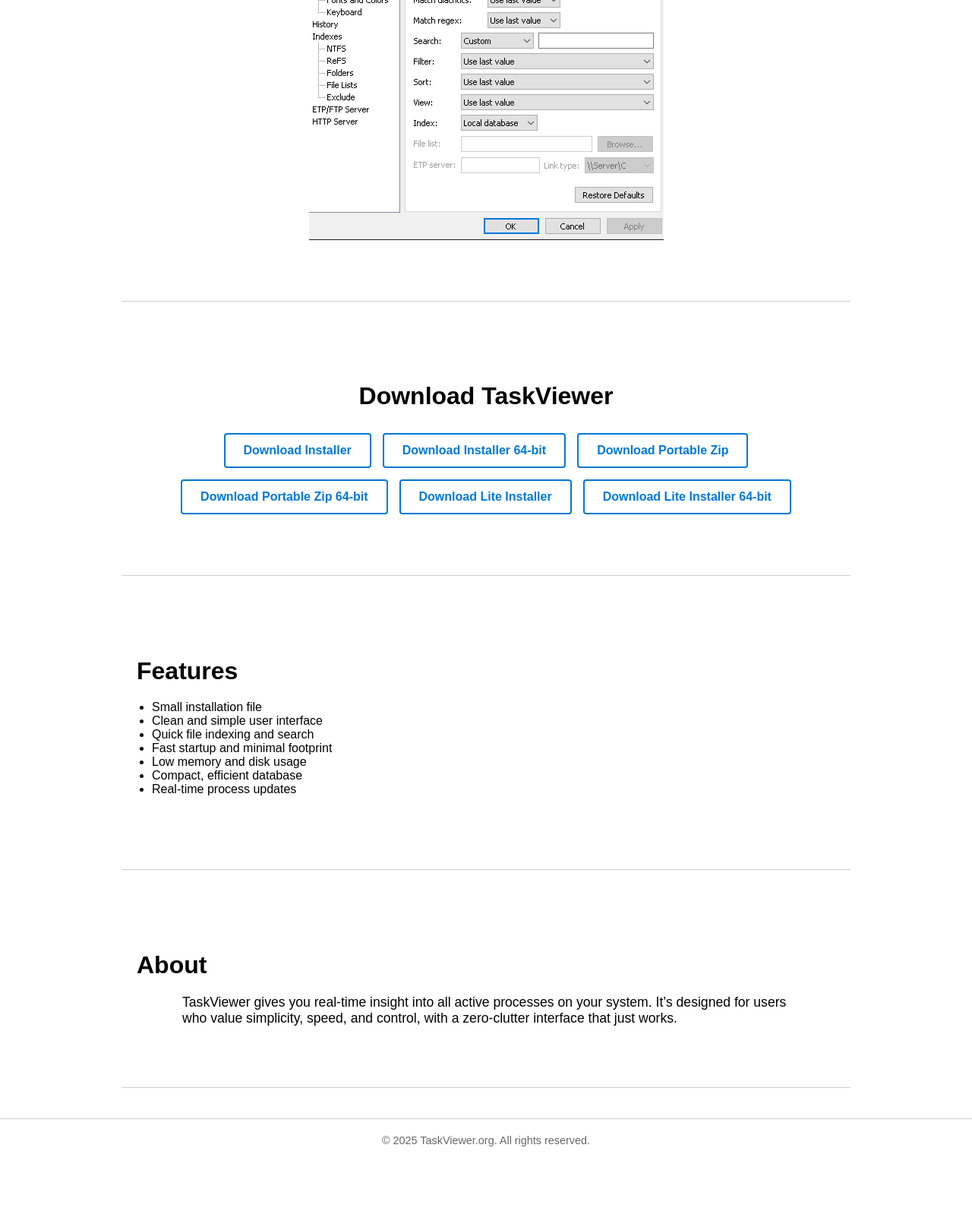
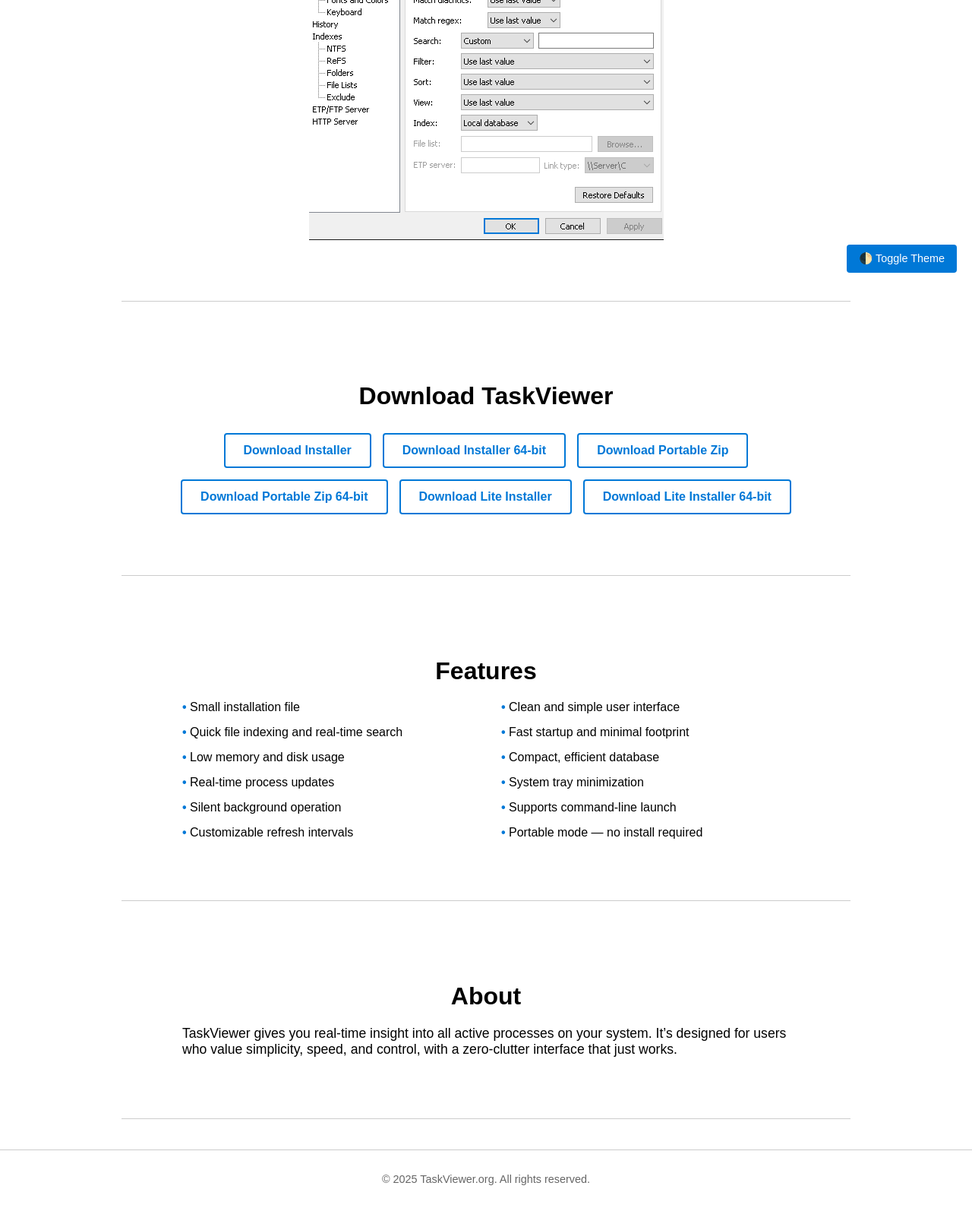
Before and after one commit to vqbondiscord/vqbongithub2.github.io, a plain HTML site: page index.html in a window 1280 px wide. Shown: the part 421-2011 px from the top of the page at 76% size. Before the commit the page ends 1950 px from the top, so only its background shows below. Drawn offline with Linux system fonts and the light colour scheme.

Commit message:
Update index.html

```diff
--- a/index.html
+++ b/index.html
@@ -6,14 +6,67 @@
   <meta name="viewport" content="width=device-width, initial-scale=1.0"/>
   <link rel="stylesheet" href="style.css" />
   <style>
+    :root {
+      --bg: #ffffff;
+      --text: #000000;
+      --accent: #0078d7;
+      --border: #ccc;
+    }
+
+    body.dark {
+      --bg: #121212;
+      --text: #f0f0f0;
+      --accent: #66b2ff;
+      --border: #333;
+    }
+
+    body {
+      background-color: var(--bg);
+      color: var(--text);
+      margin: 0;
+      font-family: sans-serif;
+    }
+
+    header {
+      border-bottom: 1px solid var(--border);
+      padding: 20px 0;
+      background: var(--bg);
+    }
+
+    nav {
+      max-width: 960px;
+      margin: 0 auto;
+      display: flex;
+      justify-content: space-between;
+      align-items: center;
+      padding: 0 20px;
+    }
+
+    nav .logo {
+      font-size: 1.5em;
+      font-weight: bold;
+    }
+
+    nav a {
+      margin-left: 20px;
+      text-decoration: none;
+      color: var(--text);
+      font-weight: bold;
+    }
+
+    nav a:hover {
+      text-decoration: underline;
+    }
+
     .section {
       padding: 80px 20px;
-      border-bottom: 1px solid #ccc;
+      border-bottom: 1px solid var(--border);
     }
 
     .section h2 {
       font-size: 2em;
       margin-bottom: 20px;
+      text-align: center;
     }
 
     .center {
@@ -31,13 +84,18 @@
     .download-box {
       display: inline-block;
       background-color: white;
-      color: #0078d7;
-      border: 2px solid #0078d7;
+      color: var(--accent);
+      border: 2px solid var(--accent);
       padding: 12px 24px;
       text-decoration: none;
       font-weight: bold;
       border-radius: 4px;
       transition: background-color 0.2s ease;
+    }
+
+    body.dark .download-box {
+      background-color: #1e1e1e;
+      color: var(--accent);
     }
 
     .download-box:hover {
@@ -56,11 +114,46 @@
       margin: auto;
     }
 
-    @media (max-width: 600px) {
-      .download-group {
-        flex-direction: column;
-        align-items: center;
+    ul.feature-list {
+      display: grid;
+      grid-template-columns: 1fr 1fr;
+      gap: 15px 40px;
+      max-width: 800px;
+      margin: 0 auto;
+      padding: 0;
+      list-style: none;
+    }
+
+    ul.feature-list li::before {
+      content: "• ";
+      color: var(--accent);
+      font-weight: bold;
+    }
+
+    @media (max-width: 700px) {
+      ul.feature-list {
+        grid-template-columns: 1fr;
       }
+    }
+
+    footer {
+      text-align: center;
+      padding: 30px;
+      border-top: 1px solid var(--border);
+      background-color: var(--bg);
+    }
+
+    .theme-toggle {
+      position: fixed;
+      bottom: 20px;
+      right: 20px;
+      background-color: var(--accent);
+      color: white;
+      border: none;
+      padding: 10px 16px;
+      font-size: 0.9em;
+      border-radius: 4px;
+      cursor: pointer;
     }
   </style>
 </head>
@@ -100,14 +193,19 @@
 
   <section id="features" class="section">
     <h2>Features</h2>
-    <ul>
+    <ul class="feature-list">
       <li>Small installation file</li>
       <li>Clean and simple user interface</li>
-      <li>Quick file indexing and search</li>
+      <li>Quick file indexing and real-time search</li>
       <li>Fast startup and minimal footprint</li>
       <li>Low memory and disk usage</li>
       <li>Compact, efficient database</li>
       <li>Real-time process updates</li>
+      <li>System tray minimization</li>
+      <li>Silent background operation</li>
+      <li>Supports command-line launch</li>
+      <li>Customizable refresh intervals</li>
+      <li>Portable mode — no install required</li>
     </ul>
   </section>
 
@@ -122,5 +220,13 @@
   &copy; 2025 TaskViewer.org. All rights reserved.
 </footer>
 
+<button class="theme-toggle" onclick="toggleTheme()">🌓 Toggle Theme</button>
+
+<script>
+  function toggleTheme() {
+    document.body.classList.toggle('dark');
+  }
+</script>
+
 </body>
 </html>
```
